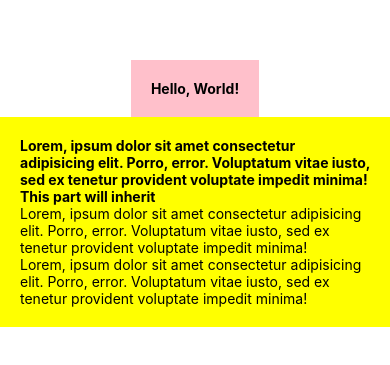
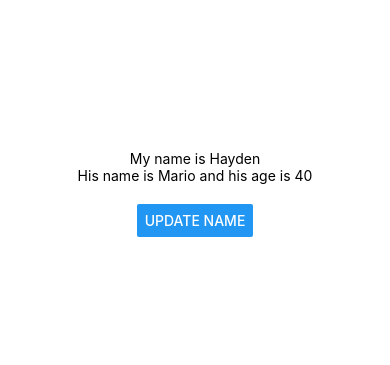
Before and after one commit to hayden-huynh/React-Native-Tutorial-Net-Ninja, a React Native app: screen / in a window 390 px wide. Shown: the part 229-594 px from the top of the page. Built offline with nearby package versions, Linux system fonts and the light colour scheme.

Commit message:
Finished tutorial 04

```diff
--- a/App.js
+++ b/App.js
@@ -1,20 +1,24 @@
-import { StatusBar } from 'expo-status-bar';
-import React from 'react';
-import { StyleSheet, Text, View } from 'react-native';
+import React, { useState } from 'react';
+import { StyleSheet, Text, View, Button } from 'react-native';
 
 export default function App() {
+  const [name, setName] = useState("Hayden");
+  const [person, setPerson] = useState({
+    name: "Mario",
+    age: 40
+  });
+
+  const pressHandler = () => {
+    setName("Avocado");
+    setPerson({name: "Luigi", age: 45});
+  }
+
   return (
-    // View is similar to div
     <View style={styles.container}>
-      <View style={styles.header}>
-        <Text style={styles.boldText}>Hello, World!</Text>
-      </View>
-      <View style={styles.body}>
-        {/* Child components do not inherit the styles of their parent */}
-        {/* One exception is Text component i.e. child Text components DO inherit styles of their parent Text component */}
-        <Text style={styles.boldText}>Lorem, ipsum dolor sit amet consectetur adipisicing elit. Porro, error. Voluptatum vitae iusto, sed ex tenetur provident voluptate impedit minima! <Text>This part will inherit</Text> </Text>
-        <Text>Lorem, ipsum dolor sit amet consectetur adipisicing elit. Porro, error. Voluptatum vitae iusto, sed ex tenetur provident voluptate impedit minima!</Text>
-        <Text>Lorem, ipsum dolor sit amet consectetur adipisicing elit. Porro, error. Voluptatum vitae iusto, sed ex tenetur provident voluptate impedit minima!</Text>
+      <Text>My name is {name}</Text>
+      <Text>His name is {person.name} and his age is {person.age}</Text>
+      <View style={styles.buttonContainer}>
+        <Button title="Update Name" onPress={pressHandler}/>
       </View>
     </View>
   );
@@ -27,16 +31,7 @@ const styles = StyleSheet.create({
     alignItems: 'center',
     justifyContent: 'center',
   },
-  header: {
-    backgroundColor: "pink",
-    padding: 20,
-  },
-  boldText: {
-    fontWeight: "bold"
-  },
-  body: {
-    backgroundColor: "yellow",
-    padding: 20,
-    fontWeight: "bold",
+  buttonContainer: {
+    marginTop: 20
   }
 });
```
